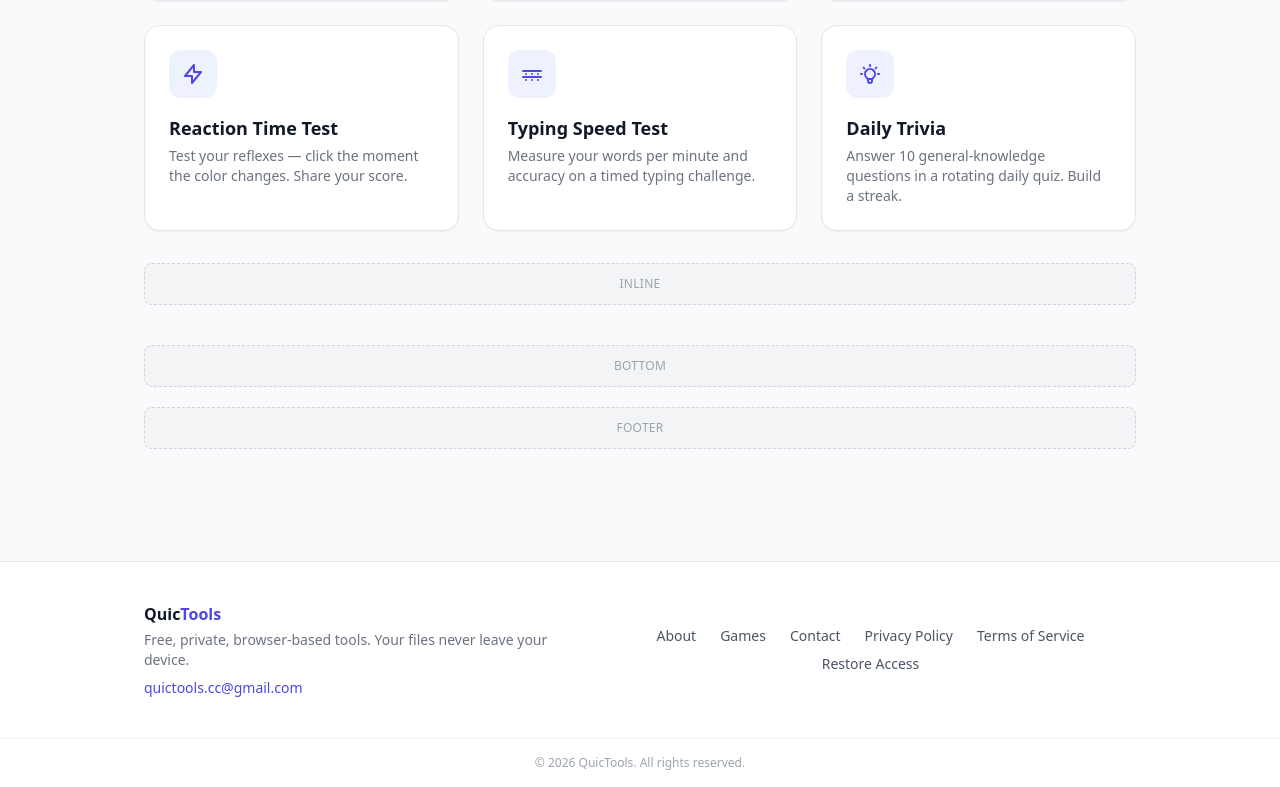
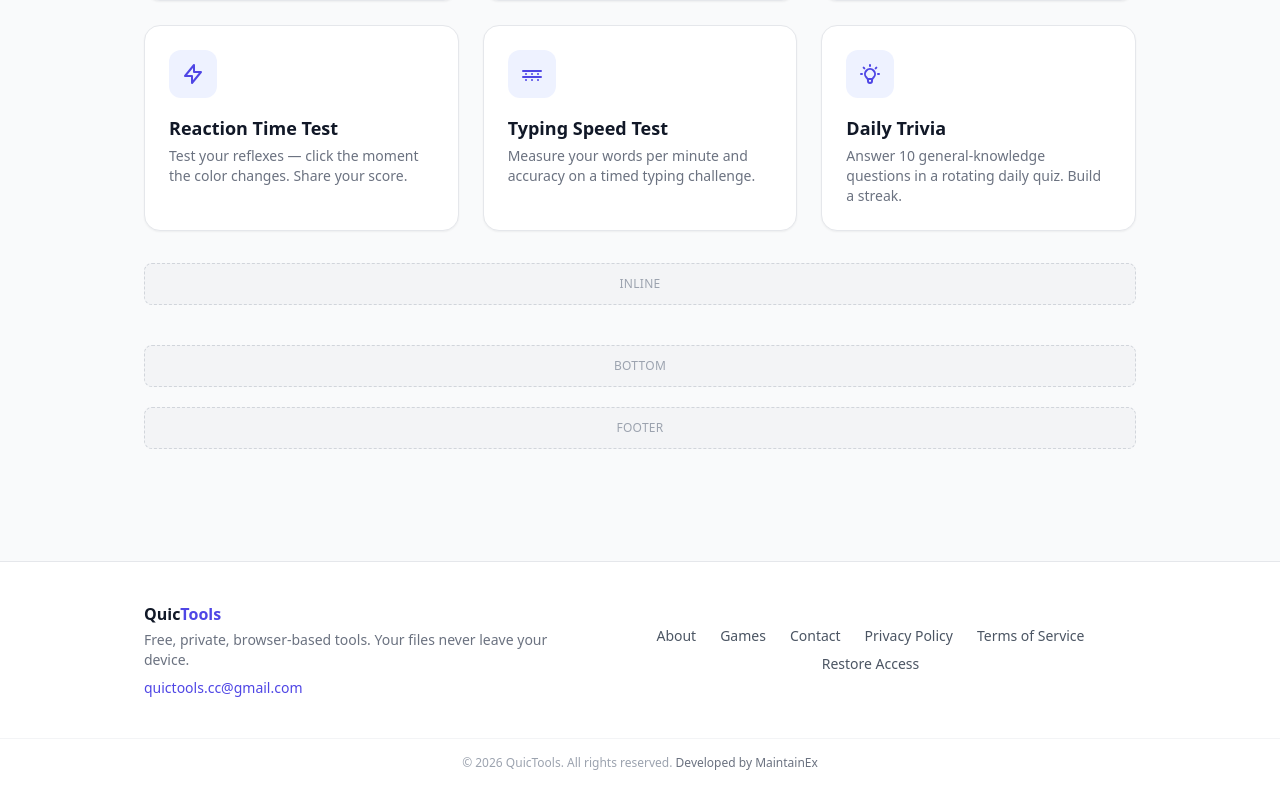
Before and after one commit to thiyo12/ai-website-for-revenue-, a Next.js app: page / in a window 1280 px wide. Shown: the part 4464-5251 px from the top of the page. Built offline with nearby package versions, Linux system fonts and the light colour scheme; no server answers.

Commit message:
feat: add Developed by MaintainEx link to footer

```diff
--- a/components/Footer.tsx
+++ b/components/Footer.tsx
@@ -48,7 +48,15 @@ export default function Footer() {
       </div>
 
       <div className="border-t border-gray-100 py-4 text-center text-xs text-gray-400">
-        &copy; {new Date().getFullYear()} QuicTools. All rights reserved.
+        &copy; {new Date().getFullYear()} QuicTools. All rights reserved.{" "}
+        <a
+          href="https://maintainex.lk"
+          target="_blank"
+          rel="noopener noreferrer"
+          className="font-medium text-gray-500 hover:text-accent-600 hover:underline"
+        >
+          Developed by MaintainEx
+        </a>
       </div>
     </footer>
   );
```
